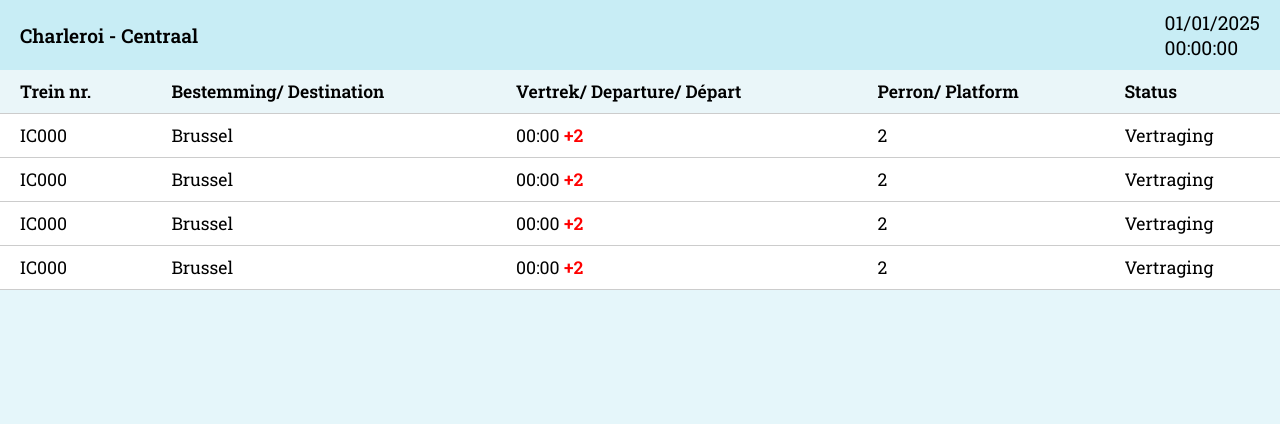
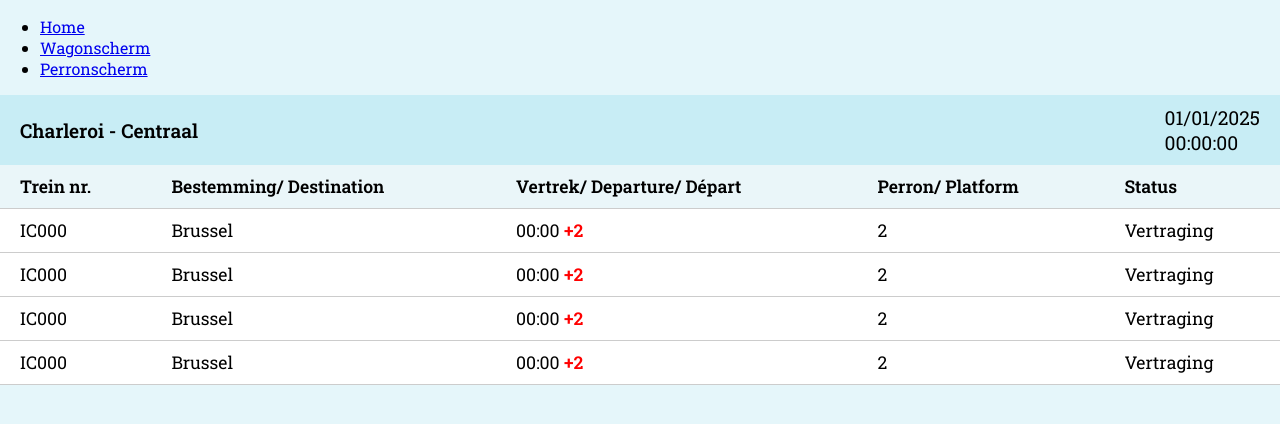
Before and after one commit to intissar-jaber/screens, a plain HTML site: page index1.html in a window 1280 px wide. Drawn offline with Linux system fonts and the light colour scheme.

Commit message:
added navigation links

```diff
--- a/index1.html
+++ b/index1.html
@@ -42,7 +42,13 @@
     }
   </style>
 </head>
-<body>
+<body> <nav>
+    <ul>
+        <li><a href="index.html">Home</a></li>
+        <li><a href="wagonscherm2.html">Wagonscherm</a></li>
+        <li><a href="perronscherm2.html">Perronscherm</a></li>
+    </ul>
+</nav>
   <header>
     <div><strong>Charleroi - Centraal</strong></div>
     <div>
```
